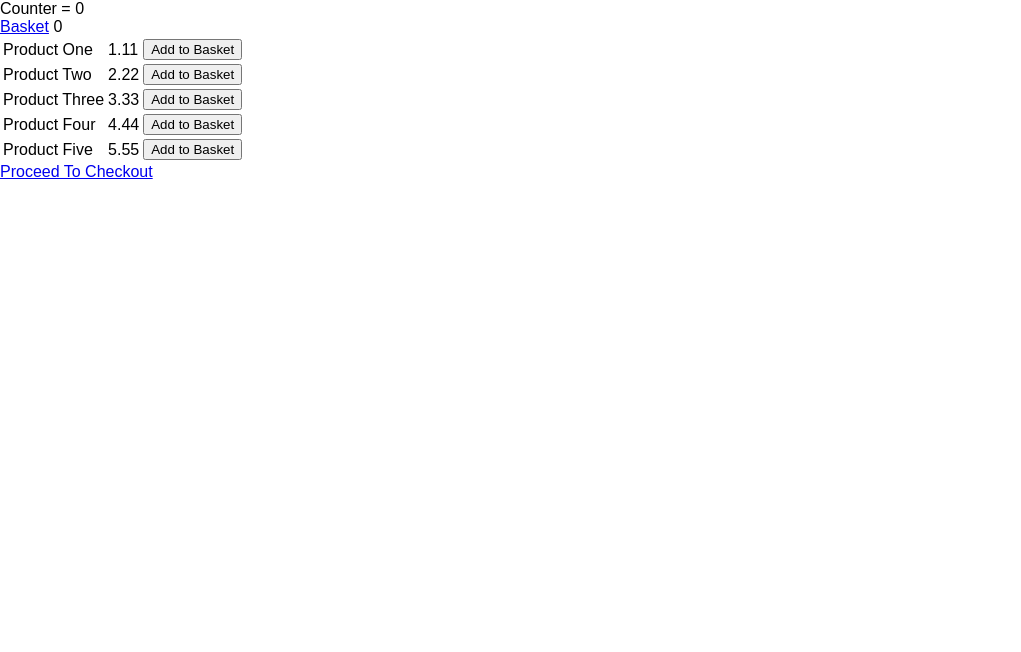
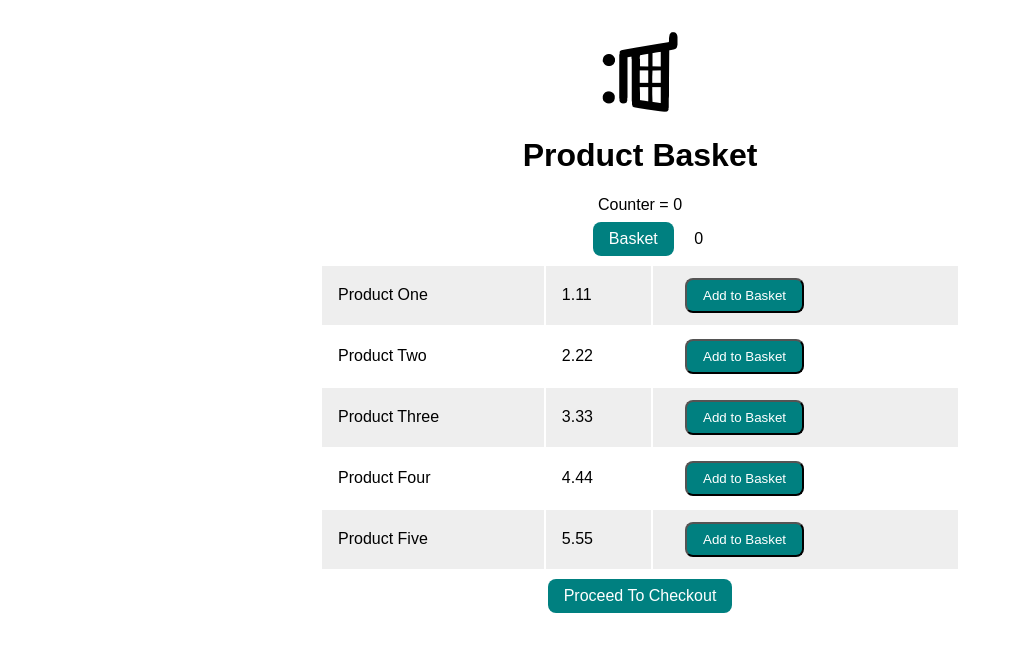
Before and after one commit to lagares/ap, a React (Create React App) app in the folder basket/: page / in a window 1280 px wide. Shown: the top 652 px of the page, without its empty margins (0-1021 px from the left). Built offline with nearby package versions, Linux system fonts and the light colour scheme.

Commit message:
a little styling

```diff
--- a/basket/src/App.css
+++ b/basket/src/App.css
@@ -1,5 +1,7 @@
 .App {
+  margin: 2rem auto;
   text-align: center;
+  width: 50vw;
 }
 
 .App-logo {
@@ -7,19 +9,27 @@
   height: 80px;
 }
 
-.App-header {
-  background-color: #222;
-  height: 150px;
-  padding: 20px;
-  color: white;
+table {
+  text-align: left;
+  width: 100%;
 }
 
-.App-title {
-  font-size: 1.5em;
+tr:nth-child(odd) {
+  background: #eee;
 }
 
-.App-intro {
-  font-size: large;
+td {
+  padding: 0.25rem 1rem;
+}
+
+button, .button {
+  background: teal;
+  border-radius: .5rem;
+  color: white;
+  display: inline-block;
+  margin: .5rem 1rem;
+  padding: .5rem 1rem;
+  text-decoration: none;
 }
 
 @keyframes App-logo-spin {
--- a/basket/src/App.js
+++ b/basket/src/App.js
@@ -61,10 +61,6 @@ class ProductTable extends React.Component {
 }
 
 class ProductCount extends React.Component {
-  constructor(props) {
-    super(props);
-  }
-
   render() {
     return (
       <div>
@@ -109,7 +105,9 @@ render() {
 class App extends React.Component {
   render() {
     return (
-      <div>
+      <div className="App">
+        <img src={logo} className="App-logo" alt="logo" />
+        <h1>Product Basket</h1>
         <ProductListPage products={PRODUCTS} />
       </div>
     );
```
Also changed, not shown: basket/src/registerServiceWorker.js (deleted, +0 -117 lines), basket/src/logo.svg.
